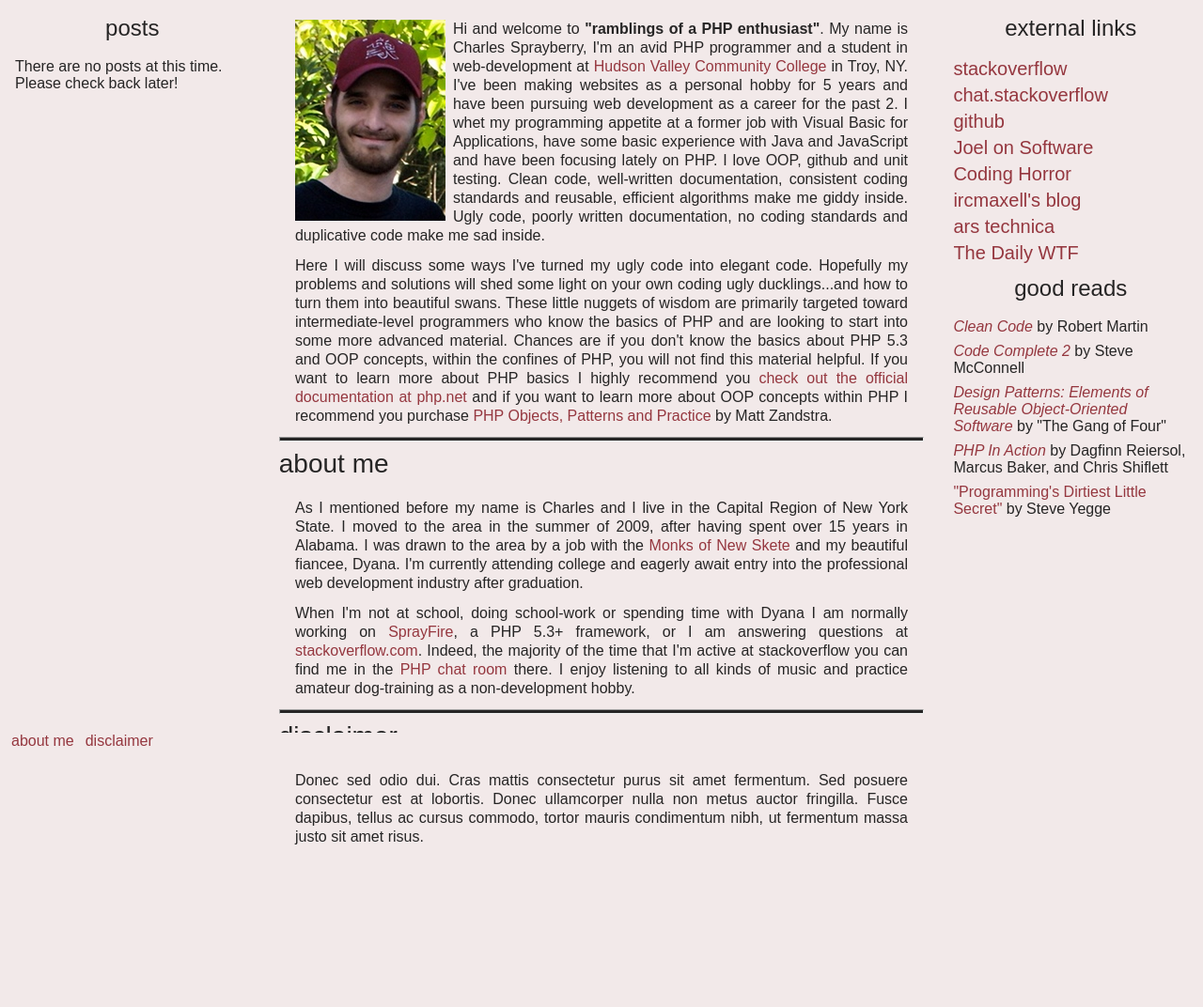
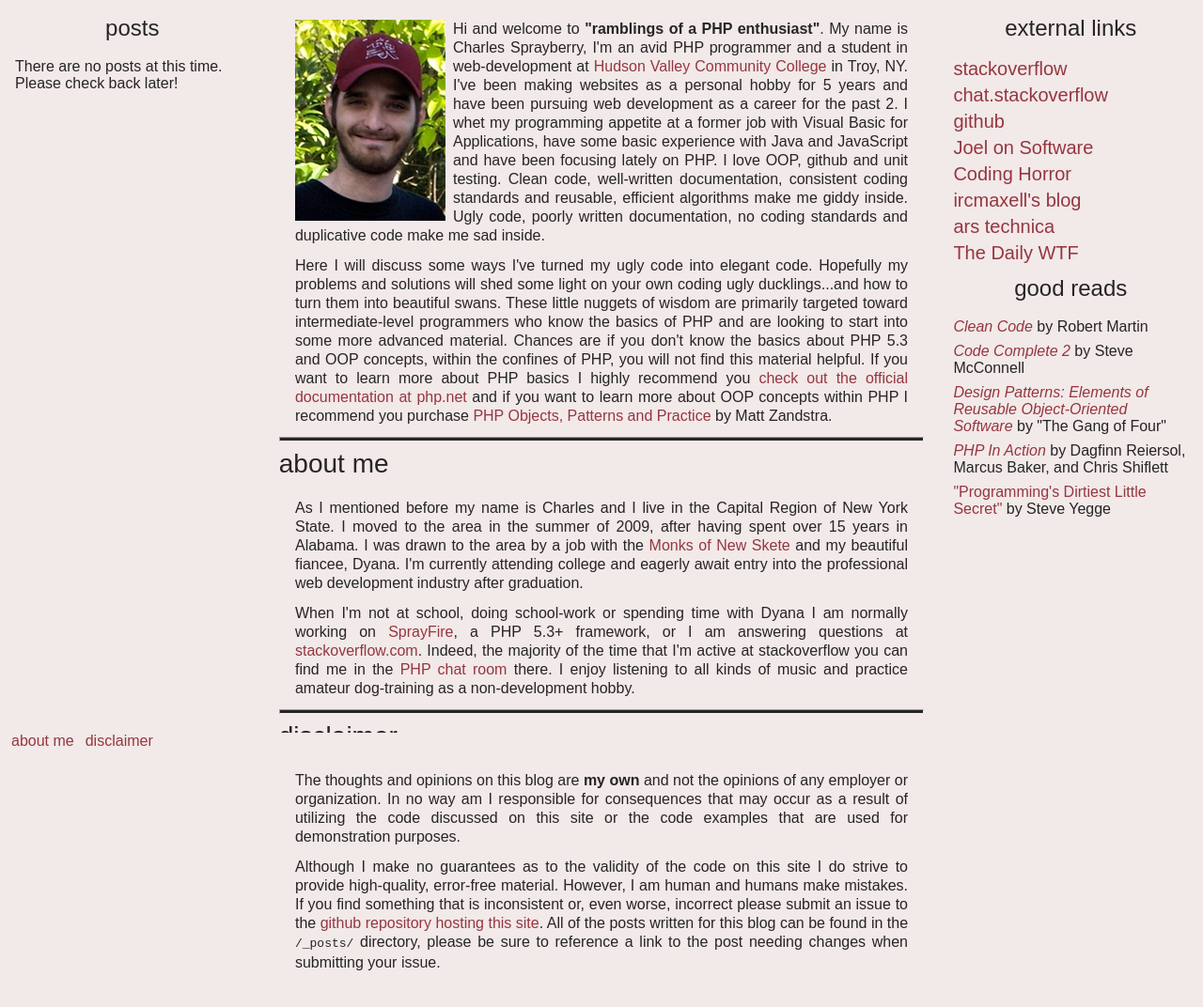
Before and after one commit to cspray/archived-blog, a Jekyll site: the page built from index.html, in a window 1280 px wide, cut to the strip 95-1187 px from the top of the page. Shown: the top 1072 px of the strip at 94% size. Built offline with Jekyll 4.4.1, drawn with Linux system fonts in a browser that asks for light colours; before the commit the page ends 1053 px from its top, so only the background shows below that.

Commit message:
ADD & UPD creating disclaimer content and moving it into its own separate file

```diff
--- /dev/null
+++ b/_includes/disclaimer.html
@@ -0,0 +1,9 @@
+<p>The thoughts and opinions on this blog are <b>my own</b> and not the opinions of any employer or
+organization.  In no way am I responsible for consequences that may occur as a result of utilizing
+the code discussed on this site or the code examples that are used for demonstration purposes.</p>
+
+<p>Although I make no guarantees as to the validity of the code on this site I do strive to provide
+high-quality, error-free material.  However, I am human and humans make mistakes.  If you find something
+that is inconsistent or, even worse, incorrect please submit an issue to the <a href="https://github.com/cspray/cspray.github.com">github repository
+hosting this site</a>.  All of the posts written for this blog can be found in the <code>/_posts/</code>
+directory, please be sure to reference a link to the post needing changes when submitting your issue.</p>
--- a/index.html
+++ b/index.html
@@ -34,4 +34,4 @@ title: home
 
 	<h2 id="disclaimer">disclaimer</h2>
 
-	<p>Donec sed odio dui. Cras mattis consectetur purus sit amet fermentum. Sed posuere consectetur est at lobortis. Donec ullamcorper nulla non metus auctor fringilla. Fusce dapibus, tellus ac cursus commodo, tortor mauris condimentum nibh, ut fermentum massa justo sit amet risus.</p>
+	{% include disclaimer.html %}
```
